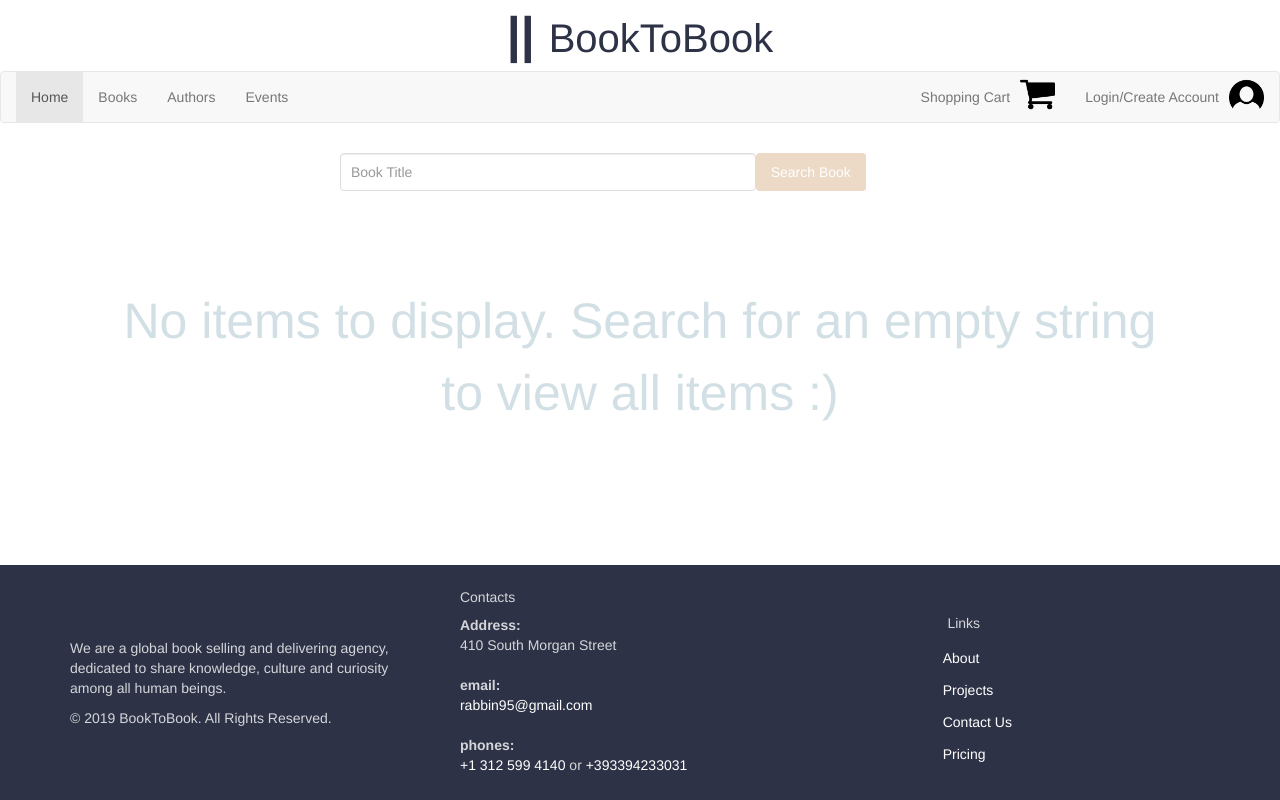
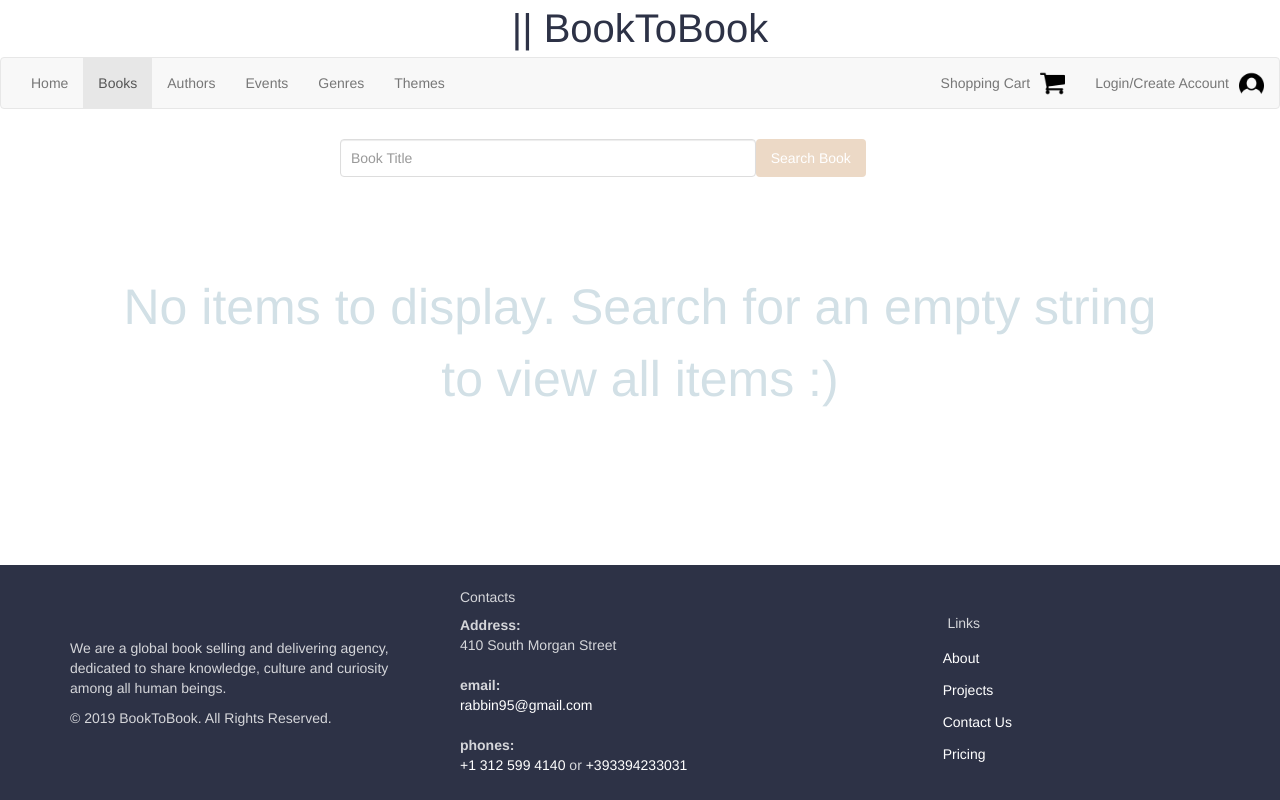
Before and after one commit to Fed95/BookToBook, a website: page pages/browseBooks.html in a window 1280 px wide. Drawn offline with nearby package versions, Linux system fonts and the light colour scheme; no server answers.

Commit message:
Html update

```diff
--- a/assets/CSS/navbar.css
+++ b/assets/CSS/navbar.css
@@ -1,9 +1,12 @@
 .userimg{
+    height: 25px;
+    width: 25px;
     align-self: center;
     margin-right: 0px;
     margin-left: 10px;
-    margin-top: -10px;
+    margin-top: -2px;
     float: right;
+
 }
 .mynav{
     margin-bottom: 0px;
--- a/assets/CSS/styles.css
+++ b/assets/CSS/styles.css
@@ -28,15 +28,24 @@
     text-align: center;
 }
 
-.title-img{
-    font-size: 50px;
-    font-weight: 900;
-    display: inline;
+.usr-img{
+    height: 25px;
+    width: 25px;
+    margin: 0px;
 }
 .title-txt{
     font-size: 40px;
     font-weight: 500;
     display: inline;
+}
+.title{
+    font-size: 45px;
+    margin-top: 0px;
+    margin-bottom: 5px;
+}
+a:hover, a:visited, a:link, a:active{
+    text-decoration: none;
+    color: inherit;
 }
 
 .card{
@@ -127,11 +136,6 @@
     padding-right: 0px;
     padding-left: 0px;
 }
-.title{
-    font-size: 45px;
-    margin-top: 0px;
-    margin-bottom: 5px;
-}
 #page-container {  position: relative; min-height: 100vh;}
 #content-wrap {  padding-bottom: 30rem;    /* Footer height */}
 @media (max-width: 600px){
--- a/pages/browseBooks.html
+++ b/pages/browseBooks.html
@@ -24,22 +24,23 @@
     <div id="content-wrap">
         <div class="jumbotron">
             <div class="title-container">
-                <div class="title-img">||  </div>
-                <div class="title-txt">BookToBook</div>
+                <div class="title-txt"><a href="../index.html">|| BookToBook</a></div>
             </div>
         </div>
         <nav class="navbar navbar-default mynav">
             <div class="container-fluid">
                 <div class="navbar-collapse">
                     <ul class="nav navbar-nav">
-                        <li class="active"><a href="../index.html">Home <span class="sr-only">(current)</span></a></li>
-                        <li><a href="./browseBooks.html?search-text=">Books</a></li>
+                        <li><a href="../index.html">Home</a></li>
+                        <li class="active"><a href="./browseBooks.html?search-text=">Books<span class="sr-only">(current)</span></a></li>
                         <li><a href="./browseAuthors.html?search-text=">Authors</a></li>
-                        <li><a href="#">Events</a></li>
+                        <li><a href="./browseEvents.html?search-text=">Events</a></li>
+                        <li><a href="./browseGenres.html?search-text=">Genres</a></li>
+                        <li><a href="./browseThemes.html?search-text=">Themes</a></li>
                     </ul>
                     <ul class="nav navbar-nav navbar-right">
-                        <li><a href="./shoppingCart.html">Shopping Cart <img src="../assets/Images/shopping-cart-black-shape.png" width="35" height="35" class="userimg"></a></li>
-                        <li><a href="./loginPage.html">Login/Create Account <img src="../assets/Images/user-image-with-black-background.png" width="35" height="35" class="userimg"></a></li>
+                        <li><a href="./shoppingCart.html">Shopping Cart <img src="../assets/Images/shopping-cart-black-shape.png" class="userimg"></a></li>
+                        <li><a href="./loginPage.html">Login/Create Account <img src="../assets/Images/user-image-with-black-background.png" class="userimg"></a></li>
                     </ul>
                 </div><!-- /.navbar-collapse -->
             </div><!-- /.container-fluid -->
```
Also changed, not shown: index.html (+8 -13 lines), pages/ContactUs.html (+7 -6 lines), pages/author.html (+8 -8 lines), pages/book.html (+8 -7 lines), pages/browseAuthors.html (+8 -7 lines), pages/contactUs.html (+7 -6 lines), pages/genre.html (+7 -6 lines), pages/loginPage.html (+7 -6 lines), pages/shoppingCart.html (+7 -6 lines).
